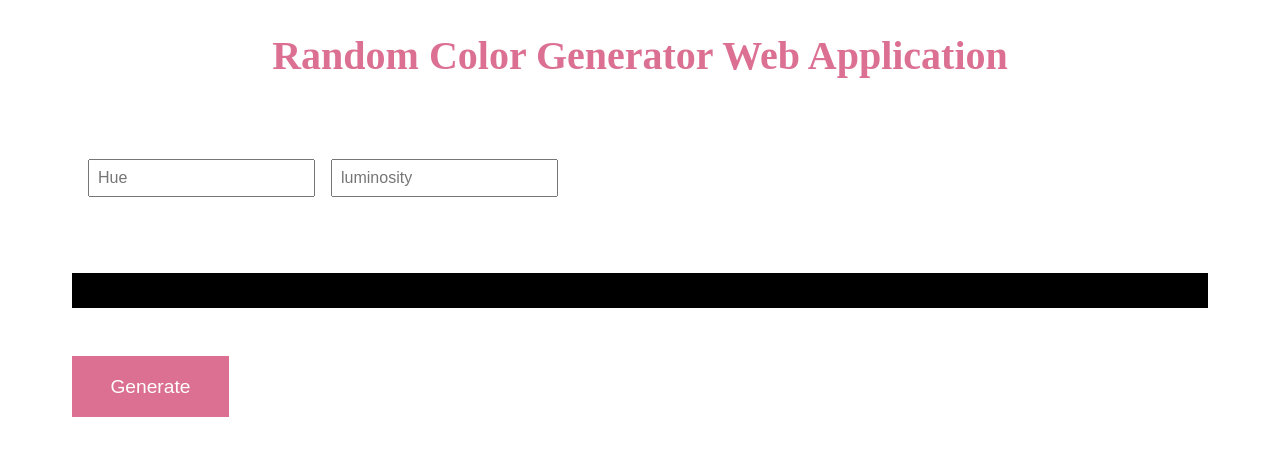
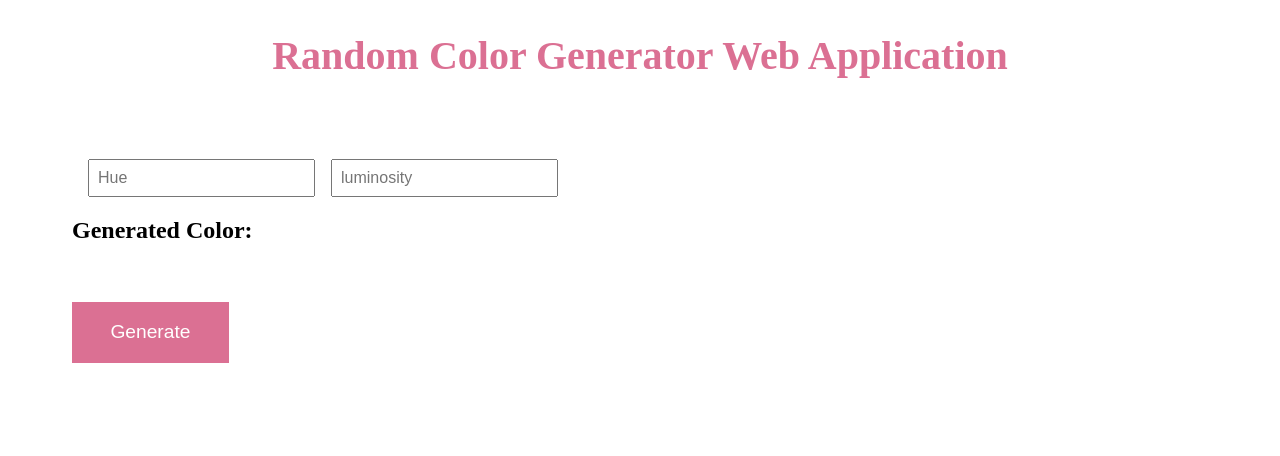
Before and after one commit to irabruce10/react-random-color-generator, a React app: page / in a window 1280 px wide. Shown: the top 456 px of the page. Built offline with nearby package versions, Linux system fonts and the light colour scheme.

Commit message:
Fixing some bugs

```diff
--- a/src/App.js
+++ b/src/App.js
@@ -64,7 +64,7 @@ const CardTitle = styled.h2`
 
 export default function App() {
   // Using React Hooks to manage the state of the application
-  const [color, setColor] = useState('#000000');
+  const [color, setColor] = useState('');
   const [luminosity, setLuminosity] = useState('');
   const [hue, setHue] = useState('');
 
@@ -99,7 +99,7 @@ export default function App() {
       />
 
       <div style={{ background: color }}>
-        <CardTitle>Generated Color:{color}</CardTitle>
+        <h2>Generated Color:{color}</h2>
       </div>
 
       <Button onClick={colorHandle}>Generate</Button>
```
